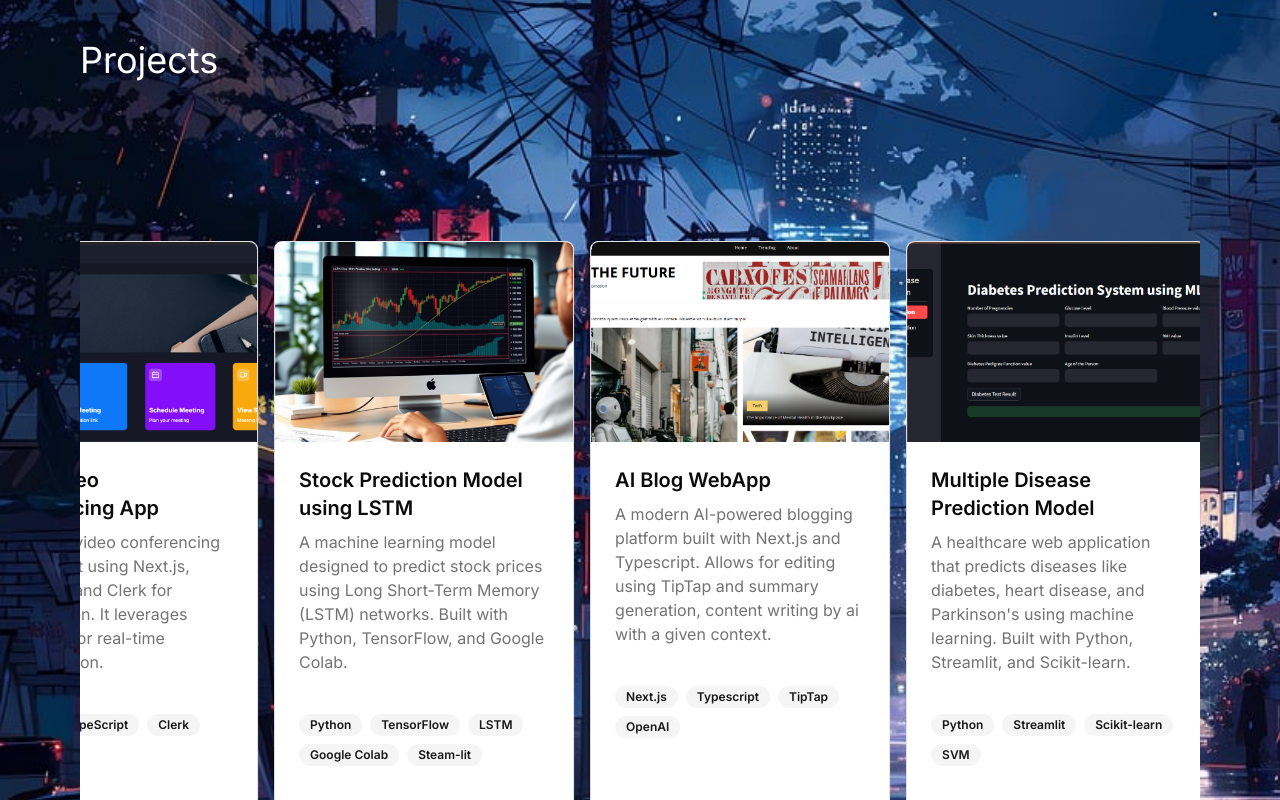
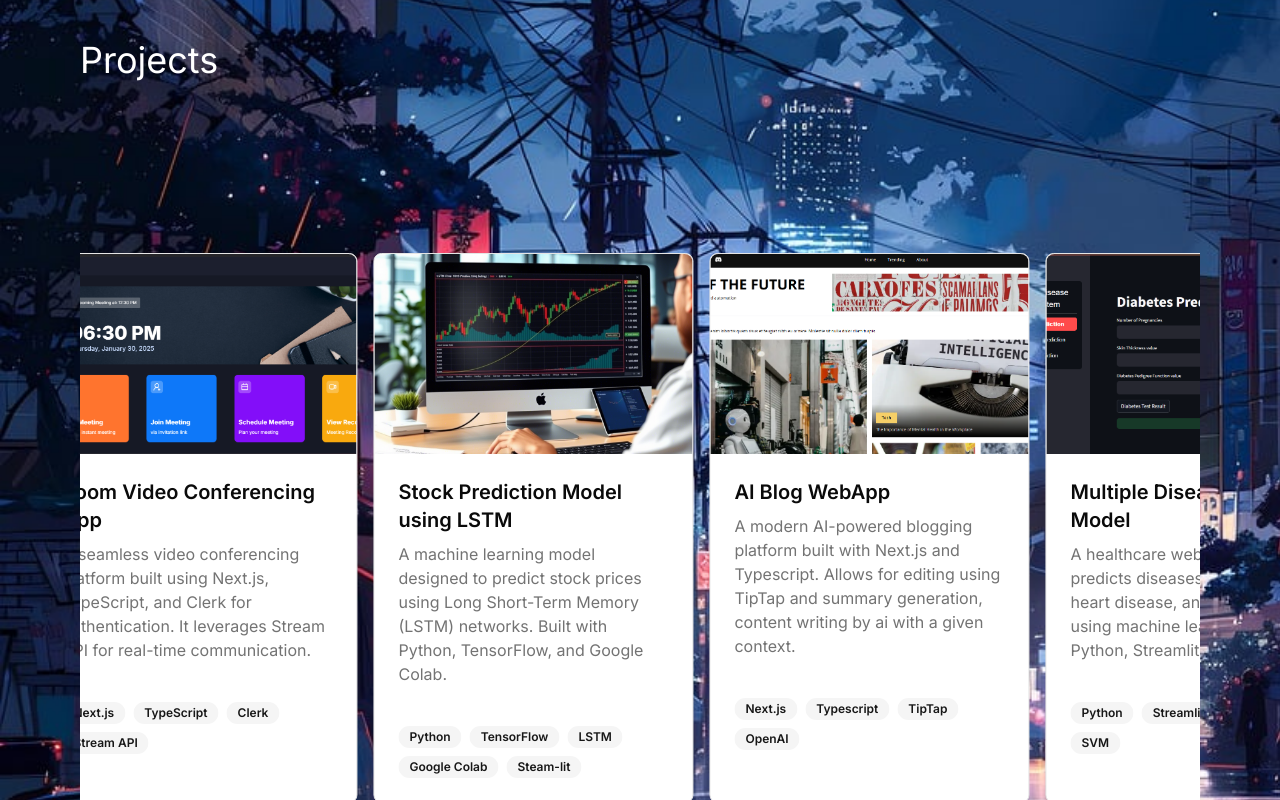
Before and after one commit to Gouravjoshi986/PortfolioWebsite, a Next.js app: page / in a window 1280 px wide. Shown: the part 1640-2440 px from the top of the page. Built offline with nearby package versions, Linux system fonts and the light colour scheme.

Commit message:
Added Scroll Animations

```diff
--- a/components/contact-form.tsx
+++ b/components/contact-form.tsx
@@ -44,7 +44,7 @@ export default function ContactForm() {
         from_email: values.email,
         message: values.message,
         to_name: "Gourav Joshi",
-        reply_to: values.email,
+        reply_to: "gourav.joshi2003@gmail.com",
       };
 
       await emailjs.send(
--- a/components/horizontalScroll.tsx
+++ b/components/horizontalScroll.tsx
@@ -46,12 +46,12 @@ const HorizontalScrollCarousel = () => {
     },
   ];
 
-  const targetRef = useRef<HTMLDivElement>(null);
+  const targetRef = useRef(null);
   const { scrollYProgress } = useScroll({
     target: targetRef,
   });
 
-  const x = useTransform(scrollYProgress, [0, 0.3], ["0%", "-28%"]);
+  const x = useTransform(scrollYProgress, [0, 1], ["0%", "-35%"]);
 
   const containerVariants = {
     hidden: {},
@@ -63,8 +63,8 @@ const HorizontalScrollCarousel = () => {
   };
 
   return (
-    <section ref={targetRef} className="relative h-[107vh]">
-      <div className="sticky top-0 flex h-screen items-center overflow-hidden">
+    <section ref={targetRef} className="sticky top-0 carousel h-[107vh]">
+      <div className="flex h-screen items-center overflow-hidden">
         <motion.div
           style={{ x }}
           className="flex gap-4"
--- a/components/project-card.tsx
+++ b/components/project-card.tsx
@@ -24,11 +24,11 @@ export default function ProjectCard({
   return (
     <Link href={link} target="_blank">
       <motion.div
-        whileHover={{ scale: 1.02 }}
-        whileTap={{ scale: 0.98 }}
+        whileHover={{ scale: 1.04 }}
+        whileTap={{ scale: 0.97 }}
         className="h-full"
       >
-        <Card className="w-[300px] h-full">
+        <Card className="w-[25vw] h-full">
           <CardContent className="p-0">
             <div className="relative h-[200px] w-full">
               <Image
```
